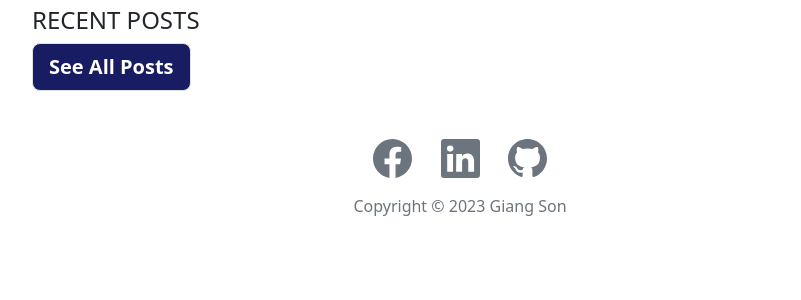
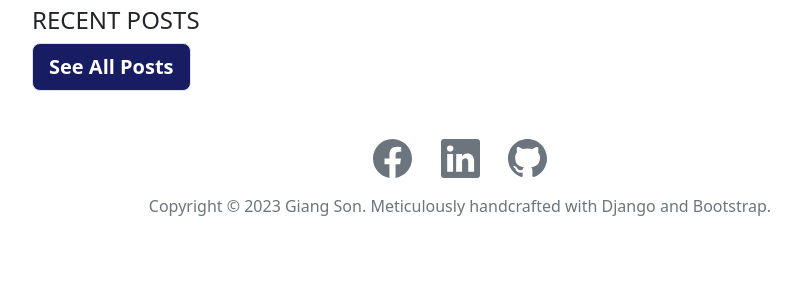
Before and after one commit to giangson19/blog_website, a Django app: page / in a window 1280 px wide. Shown: the part 325-625 px from the top of the page, without its empty margins (180-981 px from the left). Run offline with Django 4.2, Linux system fonts and the light colour scheme; data that the repository does not hold is empty; parts of the project's set-up code (start-up, migrations or seed data) failed here and were passed over; some libraries are stand-ins or nearby versions.

Commit message:
Change footer text.

```diff
--- a/blog/templates/blog/nav/footer.html
+++ b/blog/templates/blog/nav/footer.html
@@ -11,6 +11,6 @@
                         <path d="M8 0C3.58 0 0 3.58 0 8c0 3.54 2.29 6.53 5.47 7.59.4.07.55-.17.55-.38 0-.19-.01-.82-.01-1.49-2.01.37-2.53-.49-2.69-.94-.09-.23-.48-.94-.82-1.13-.28-.15-.68-.52-.01-.53.63-.01 1.08.58 1.23.82.72 1.21 1.87.87 2.33.66.07-.52.28-.87.51-1.07-1.78-.2-3.64-.89-3.64-3.95 0-.87.31-1.59.82-2.15-.08-.2-.36-1.02.08-2.12 0 0 .67-.21 2.2.82.64-.18 1.32-.27 2-.27.68 0 1.36.09 2 .27 1.53-1.04 2.2-.82 2.2-.82.44 1.1.16 1.92.08 2.12.51.56.82 1.27.82 2.15 0 3.07-1.87 3.75-3.65 3.95.29.25.54.73.54 1.48 0 1.07-.01 1.93-.01 2.2 0 .21.15.46.55.38A8.012 8.012 0 0 0 16 8c0-4.42-3.58-8-8-8z"></path>
                     </svg></a></li>
         </ul>
-        <p class="mb-0">Copyright © 2023 Giang Son</p>
+        <p class="mb-0">Copyright © 2023 Giang Son. Meticulously handcrafted with Django and Bootstrap.</p>
     </div>
 </footer>
```
